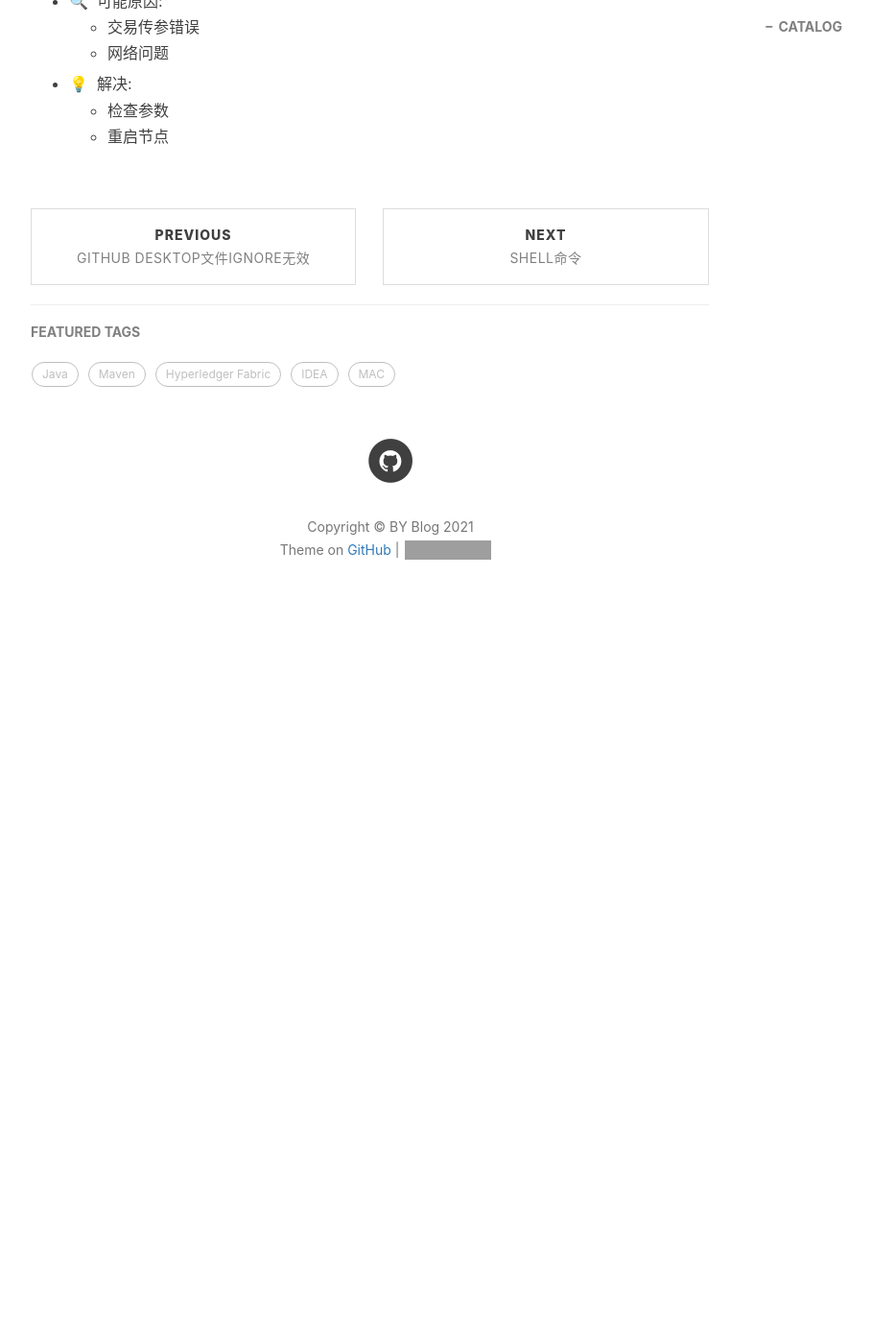
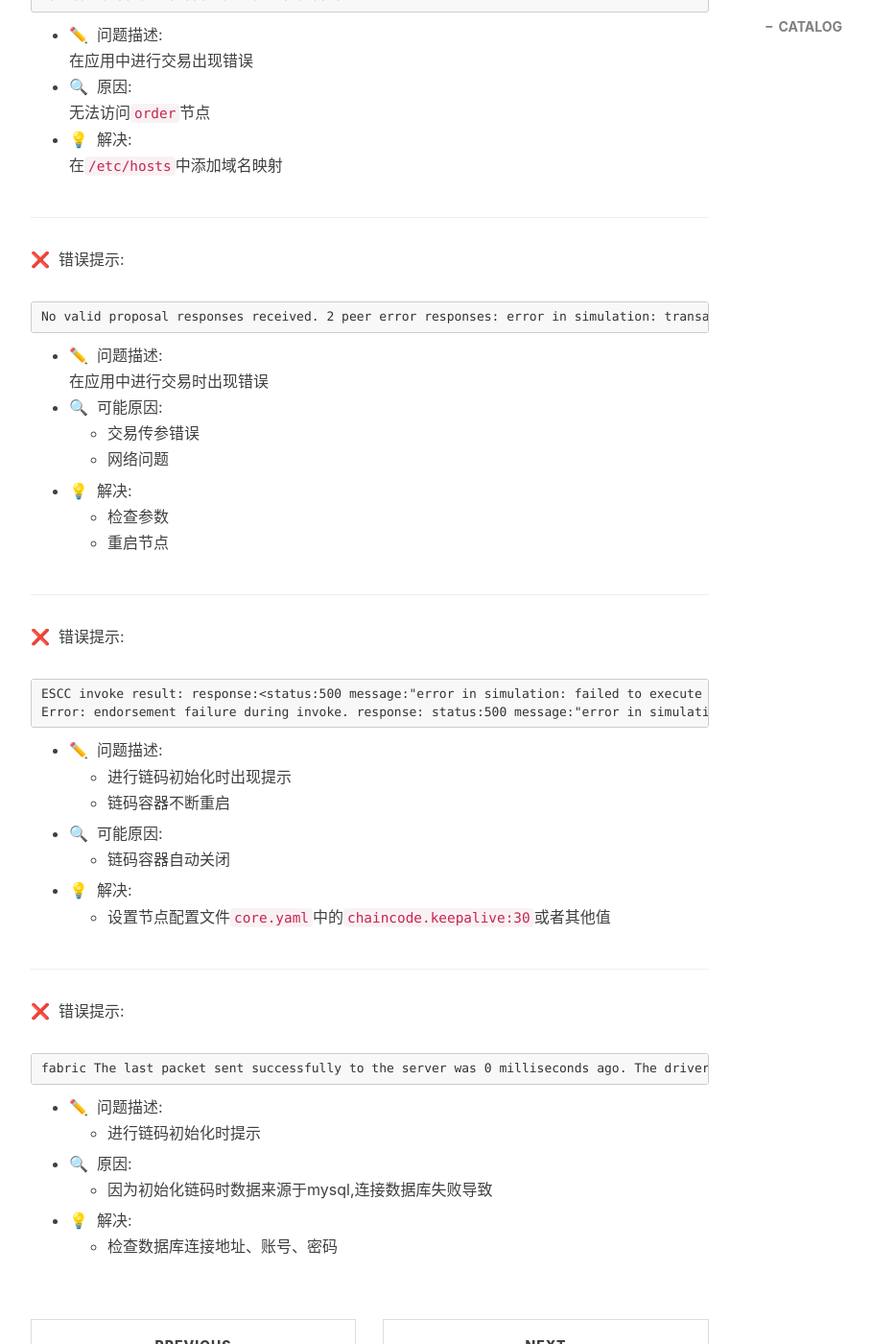
Before and after one commit to haoxing49/haoxing49.github.io, a Jekyll site: the page built from _posts/2021-05-11-Hyperledger Fabric问题记录.md, in a window 1280 px wide and 1400 px high, scrolled down 1922 px. Shown: the whole window at 96% size, without its empty margins (233-1142 px from the left). Built offline with Jekyll 4.4.1, drawn with Linux system fonts in a browser that asks for light colours; nearby versions of some CDN libraries; comment, search, counter and statistics services are not loaded; before the commit the page ends 2599 px from its top, so only the background shows below that; some of the changed text lies outside the part shown; grey boxes are pictures that could not be loaded.

Commit message:
Update 2021-05-11-Hyperledger Fabric问题记录.md

````diff
--- a/_posts/2021-05-11-Hyperledger Fabric问题记录.md
+++ b/_posts/2021-05-11-Hyperledger Fabric问题记录.md
@@ -10,6 +10,7 @@ tags:
     - Hyperledger Fabric
 ---
 
+❌&nbsp;&nbsp;错误提示:<br/>
 ```
 Error: chaincode install failed with status: 500 - Failed to authorize invocation due to failed ACL check: Failed verifying that proposal's creator satisfies local MSP principal during channelless check policy with policy [Admins]: [This identity is not an admin]
 ```
@@ -20,6 +21,7 @@ Error: chaincode install failed with status: 500 - Failed to authorize invocatio
 
 ---
 
+❌&nbsp;&nbsp;错误提示:<br/>
 ```
 Error: endorsement failure during invoke. response: status:500 message:"error in simulation: failed to execute transaction e9acf419acbf9d966d5cc70ff5e42d72574e154f87552f78e7d03830bec51dd0: could not launch chaincode fileinfo:8b0eb63f2142a26d172096c5d1ef0c44ab4b483d7a60bfed41cd5832d62293da: chaincode registration failed: container exited with 137"
 ```
@@ -30,6 +32,7 @@ Error: endorsement failure during invoke. response: status:500 message:"error in
 
 ---
 
+❌&nbsp;&nbsp;错误提示:<br/>
 ```
 ERROR org.hyperledger.fabric.sdk.ServiceDiscovery - Error failed constructing descriptor for chaincodes:<name:"fileinfo" >
 ```
@@ -41,7 +44,7 @@ ERROR org.hyperledger.fabric.sdk.ServiceDiscovery - Error failed constructing de
 在docker重新启动节点
 
 ---
-
+❌&nbsp;&nbsp;错误提示:<br/>
 ```
 ESCC invoke result: response:<status:500 message:"error in simulation: failed to execute transaction dc84996405944109ed3b82676ab5cbb7bb3af6188fbb0f7d2716c68e5e582275: could not launch chaincode fileinfo:06a966b7f3f1f747003f0987c3f071536bf7c9426977223f801b8ee3a46a0a36: error starting container: error starting container: API error (404): network fileinfo_fabric-ca not found" >
 Error: endorsement failure during invoke. response: status:500 message:"error in simulation: failed to execute transaction dc84996405944109ed3b82676ab5cbb7bb3af6188fbb0f7d2716c68e5e582275: could not launch chaincode fileinfo:06a966b7f3f1f747003f0987c3f071536bf7c9426977223f801b8ee3a46a0a36: error starting container: error starting container: API error (404): network fileinfo_fabric-ca not found"
@@ -55,6 +58,7 @@ Error: endorsement failure during invoke. response: status:500 message:"error in
 
 ---
 
+❌&nbsp;&nbsp;错误提示:<br/>
 ```
 Failed to send transaction to the orderer
 ```
@@ -67,6 +71,7 @@ Failed to send transaction to the orderer
 
 ---
 
+❌&nbsp;&nbsp;错误提示:<br/>
 ```
 No valid proposal responses received. 2 peer error responses: error in simulation: transaction returned with failure: Error during contract method execution; error in simulation: transaction returned with failure: Error during contract method execution
 ```
@@ -78,3 +83,31 @@ No valid proposal responses received. 2 peer error responses: error in simulatio
 - 💡&nbsp;&nbsp;解决:<br/>
     - 检查参数
     - 重启节点
+
+---
+
+❌&nbsp;&nbsp;错误提示:<br/>
+```
+ESCC invoke result: response:<status:500 message:"error in simulation: failed to execute transaction 6f92ca3c706b35c361ab828a7a0c472dc910f7fadc53704e137ecf049bc5c956: error sending: chaincode stream terminated" >
+Error: endorsement failure during invoke. response: status:500 message:"error in simulation: failed to execute transaction 6f92ca3c706b35c361ab828a7a0c472dc910f7fadc53704e137ecf049bc5c956: error sending: chaincode stream terminated"
+```
+- ✏️&nbsp;&nbsp;问题描述:<br/>
+    - 进行链码初始化时出现提示
+    - 链码容器不断重启
+- 🔍&nbsp;&nbsp;可能原因:<br/>
+    - 链码容器自动关闭
+- 💡&nbsp;&nbsp;解决:<br/>
+    - 设置节点配置文件`core.yaml`中的`chaincode.keepalive:30`或者其他值
+
+---
+
+❌&nbsp;&nbsp;错误提示:<br/>
+```
+fabric The last packet sent successfully to the server was 0 milliseconds ago. The driver has not received any packets from the server.
+```
+- ✏️&nbsp;&nbsp;问题描述:<br/>
+    - 进行链码初始化时提示
+- 🔍&nbsp;&nbsp;原因:<br/>
+    - 因为初始化链码时数据来源于mysql,连接数据库失败导致
+- 💡&nbsp;&nbsp;解决:<br/>
+    - 检查数据库连接地址、账号、密码
````
